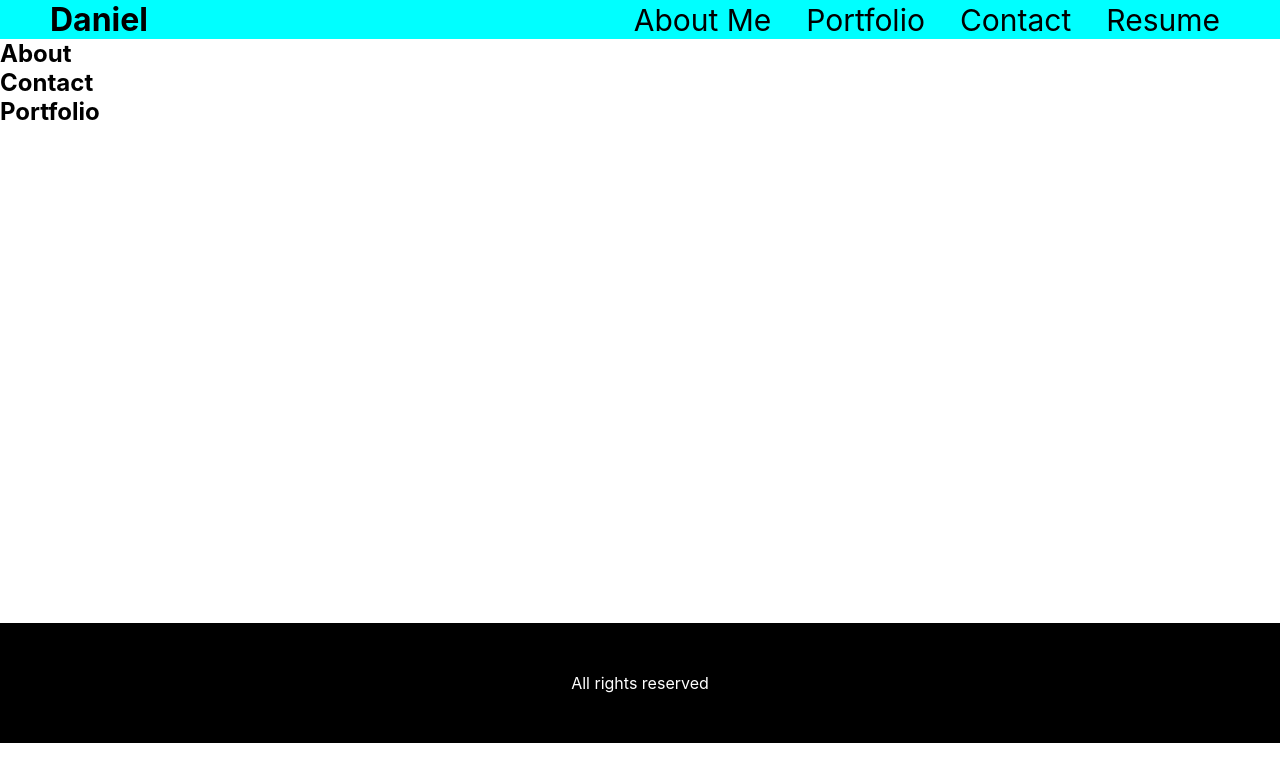
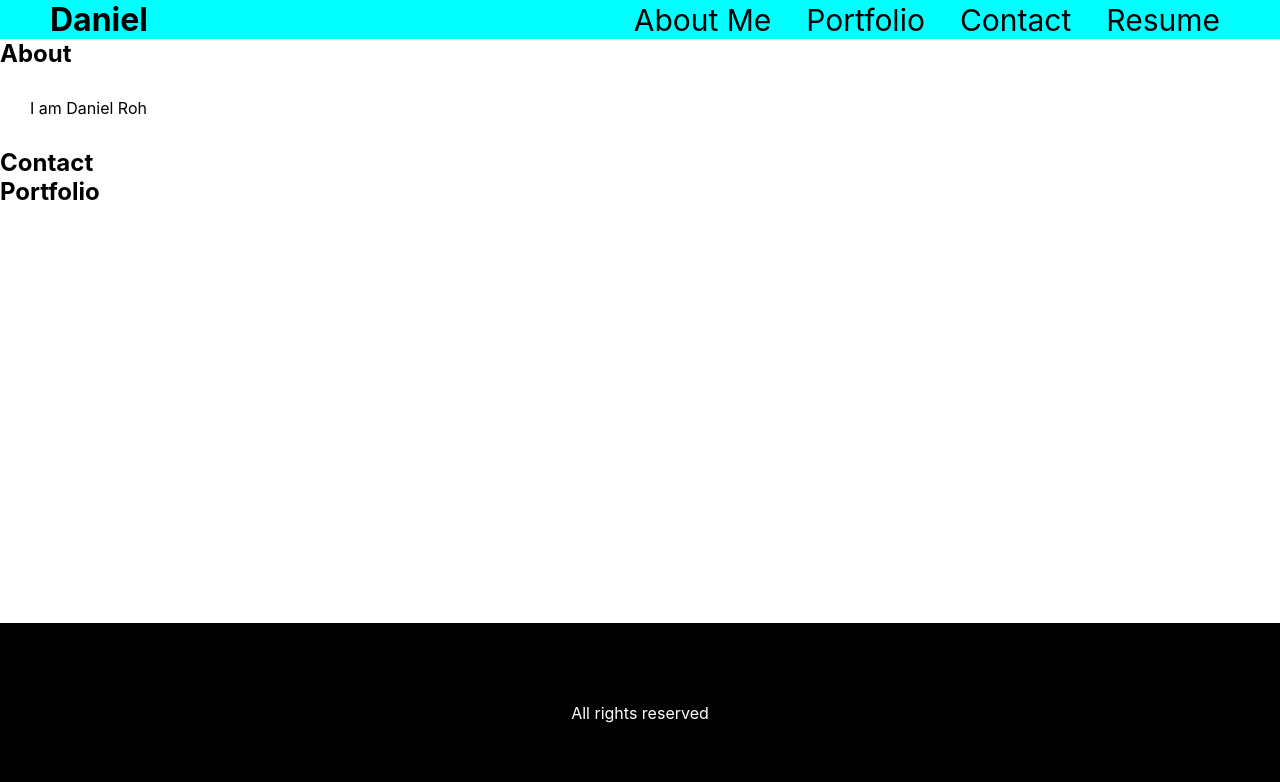
Before and after one commit to ryonerd79/Daniel-s-react-portfolio, a React (Create React App) app: page / in a window 1280 px wide. Shown: the top 782 px of the page. Built offline with nearby package versions, Linux system fonts and the light colour scheme.

Commit message:
added <p> to App.css and js and updated About.js

```diff
--- a/src/App.css
+++ b/src/App.css
@@ -35,6 +35,11 @@ main {
   min-height: 73vh;
 }
 
+p {
+  padding: 20px;
+  margin: 10px;
+}
+
 /* footer */
 
 footer {
--- a/src/App.js
+++ b/src/App.js
@@ -11,6 +11,7 @@ function App() {
      <Header />
      <main>
       <h2><About /></h2>
+      <p>I am Daniel Roh</p>
       <h2><Contact /></h2>
       <h2><Portfolio /></h2>
       </main>
```
Also changed, not shown: src/About.js (line endings or trailing spaces).
